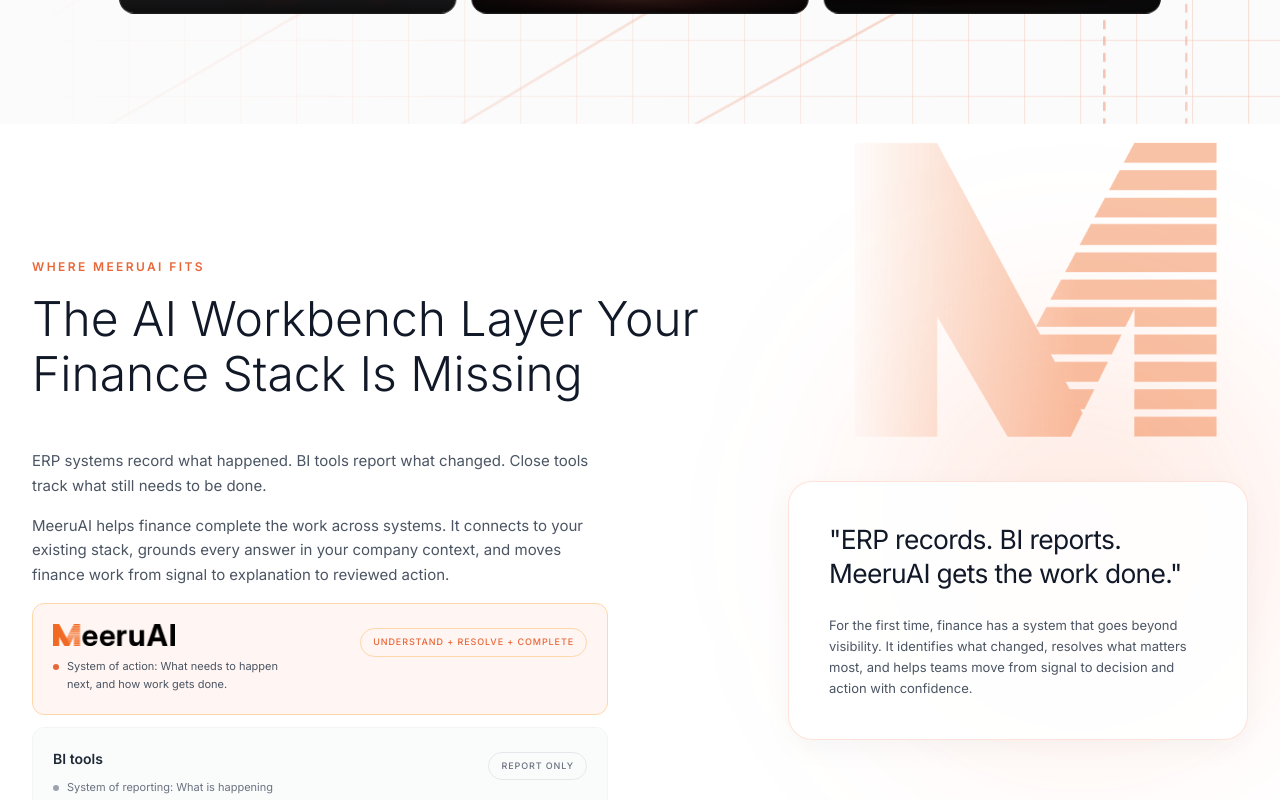
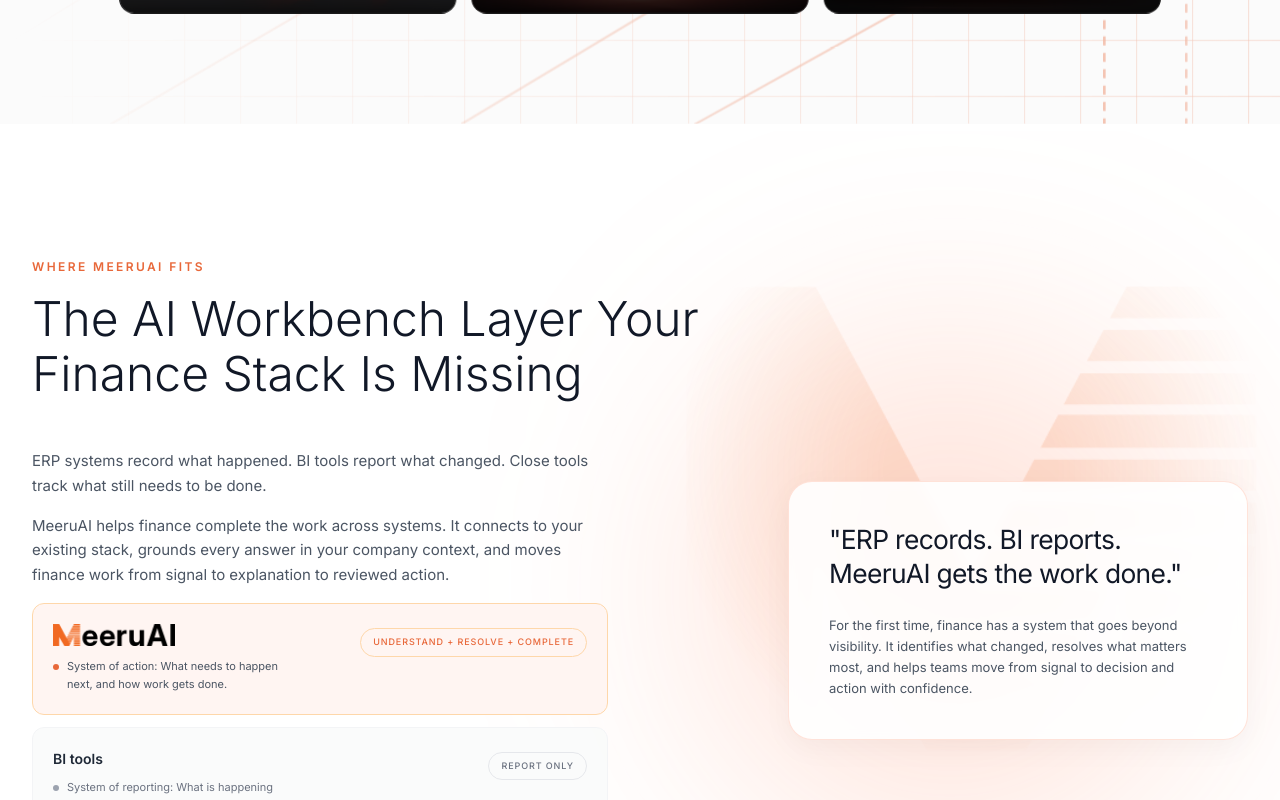
Before and after one commit to Saipraveen1234/MEERUAI, a Next.js app: page / in a window 1280 px wide. Shown: the part 1680-2480 px from the top of the page. Built offline with nearby package versions, Linux system fonts and the light colour scheme.

Commit message:
final-commit

```diff
--- a/app/home/sections/MeeruFitsSection.tsx
+++ b/app/home/sections/MeeruFitsSection.tsx
@@ -67,18 +67,17 @@
   return (
     <section ref={sectionRef} className="relative w-full bg-white py-20 lg:py-32 overflow-hidden">
       {/* Background M Logo with Glow */}
-      <div className="absolute top-0 right-0 w-[600px] h-[800px] pointer-events-none z-0">
+      <div className="absolute top-0 right-0 w-[800px] h-full pointer-events-none z-0 overflow-hidden">
         {/* Soft radial glow */}
-        <div className="absolute right-0 top-1/2 -translate-y-1/2 w-[400px] h-[400px] bg-[#FF7448]/15 blur-[100px] rounded-full" />
-        {/* M logo positioned top right */}
+        <div className="absolute right-[10%] top-1/2 -translate-y-1/2 w-[500px] h-[500px] bg-[#FF7448]/20 blur-[120px] rounded-full" />
+        {/* M logo positioned right */}
         <img
           src="/meeru-m-coral.png"
-          alt=""
-          className="absolute right-[-5%] top-0 h-[40%] w-auto object-contain opacity-40"
+          alt="Background Logo"
+          className="absolute right-[0%] top-[15%] h-[55%] w-auto object-contain opacity-[0.15]"
           style={{
-            transform: "translateX(-20%)",
-            maskImage: "linear-gradient(to right, transparent 0%, black 60%)",
-            WebkitMaskImage: "linear-gradient(to right, transparent 0%, black 60%)"
+            maskImage: "radial-gradient(ellipse at 50% 40%, black 20%, transparent 70%)",
+            WebkitMaskImage: "radial-gradient(ellipse at 50% 40%, black 20%, transparent 70%)"
           }}
         />
       </div>
--- a/app/privacy/page.tsx
+++ b/app/privacy/page.tsx
@@ -5,7 +5,7 @@
   return (
     <main className="min-h-screen">
       <Navbar />
-      <div className="pt-24 lg:pt-32 pb-16 lg:pb-24">
+      <div className="pt-40 lg:pt-52 pb-16 lg:pb-24">
         <div className="max-w-7xl mx-auto px-6 lg:px-8">
           {/* Header */}
           <div className="mb-10">
@@ -15,14 +15,14 @@
           </div>
 
           {/* Intro */}
-          <p className="text-[15px] text-gray-600 leading-relaxed mb-10">
+          <p className="text-[15px] text-gray-600 leading-relaxed">
             Meeru AI Inc (Hereafter called "Meeru AI" Company, We, Our, Us) has a comprehensive Data Protection and Privacy Policy plan. Our Privacy Policy published on our website (www.meeruai.com) clearly explains how we collect, process, and use user data (Website Users) provided to us using contact forms or email Ids on the website and through events and campaigns.
           </p>
 
-          <hr className="border-gray-200 my-8" />
+          <hr className="border-gray-200 my-14" />
 
           {/* Users' Personal Data on Website */}
-          <section className="mb-10">
+          <section className="mb-14">
             <h2 className="text-2xl lg:text-3xl font-medium text-gray-900 mb-4">
               Users' Personal Data on Website
             </h2>
--- a/app/terms/page.tsx
+++ b/app/terms/page.tsx
@@ -5,7 +5,7 @@
   return (
     <main className="min-h-screen">
       <Navbar />
-      <div className="pt-24 lg:pt-32 pb-16 lg:pb-24">
+      <div className="pt-40 lg:pt-52 pb-16 lg:pb-24">
         <div className="max-w-7xl mx-auto px-6 lg:px-8">
           {/* Header */}
           <div className="mb-10">
```
